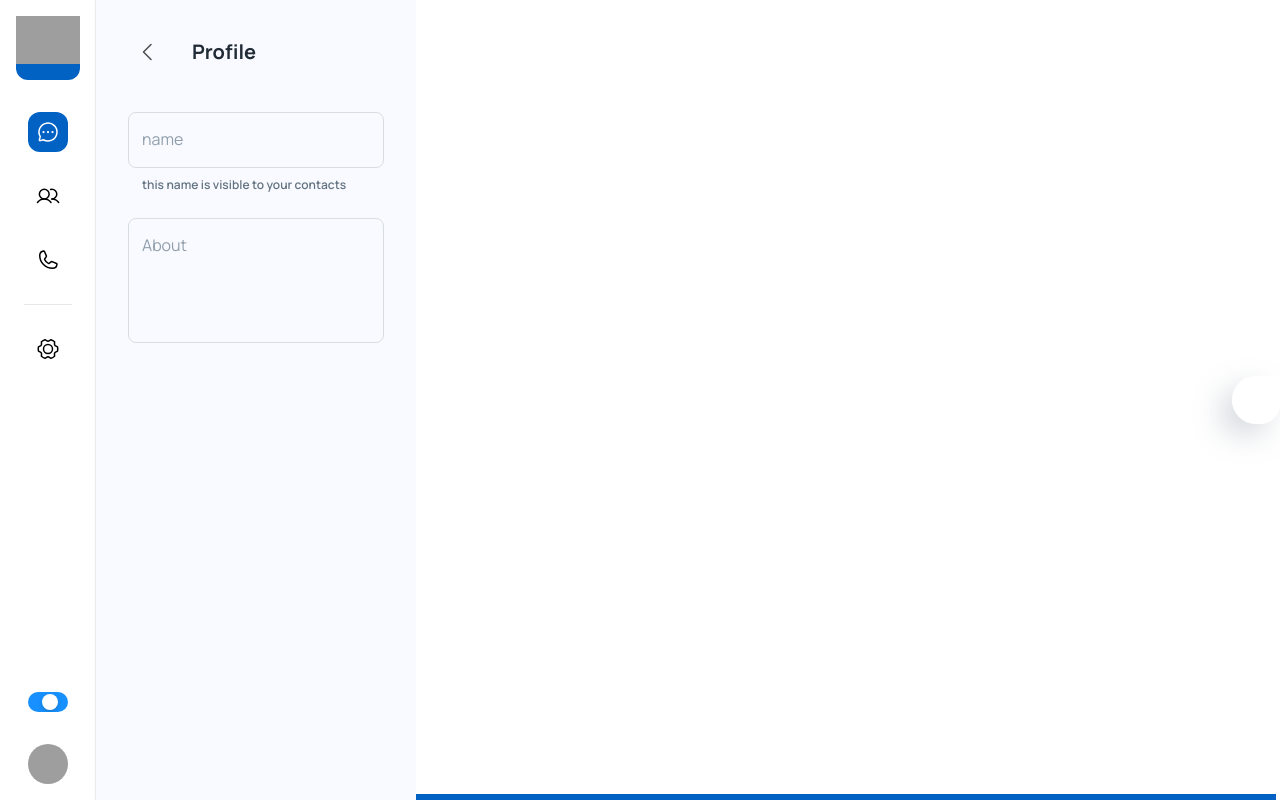
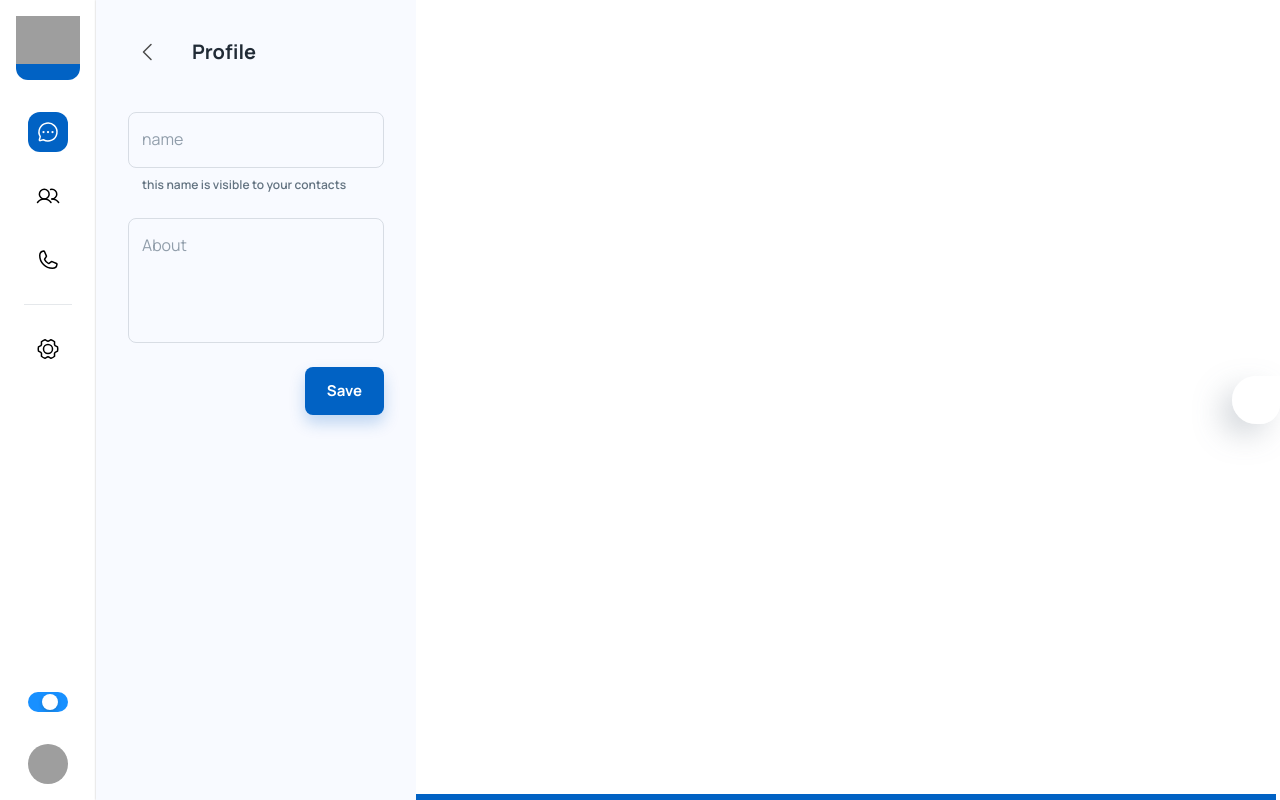
Before and after one commit to rohan-tech-negi/Chat-App, a React (Create React App) app: page /profile in a window 1280 px wide. Built offline with nearby package versions, Linux system fonts and the light colour scheme; grey boxes are pictures that could not be loaded; some icons are missing.

Commit message:
setted thenavigation structure

```diff
--- a/src/sections/settings/ProfileForm.js
+++ b/src/sections/settings/ProfileForm.js
@@ -10,6 +10,7 @@ import { RHFTextField } from '../../components/hook-form';
 import { Eye, EyeSlash } from 'phosphor-react';
 import { Link as RouterLink } from "react-router-dom";
 import { useCallback } from 'react';
+import { LoadingButton } from '@mui/lab';
 
 const ProfileForm = () => {
 
@@ -91,6 +92,18 @@ const ProfileForm = () => {
 
          <RHFTextField multiline rows={4} name="about" label="About" maxRows={5}/>
 
+         <Stack direction={"row"} justifyContent="end">
+          <LoadingButton
+            color="primary"
+            size="large"
+            type="submit"
+            variant="contained"
+            // loading={isSubmitSuccessful || isSubmitting}
+          >
+            Save
+          </LoadingButton>
+        </Stack>
+
 
 
 
```
Also changed, not shown: src/layouts/dashboard/SideBar.js (+9 -0 lines).
